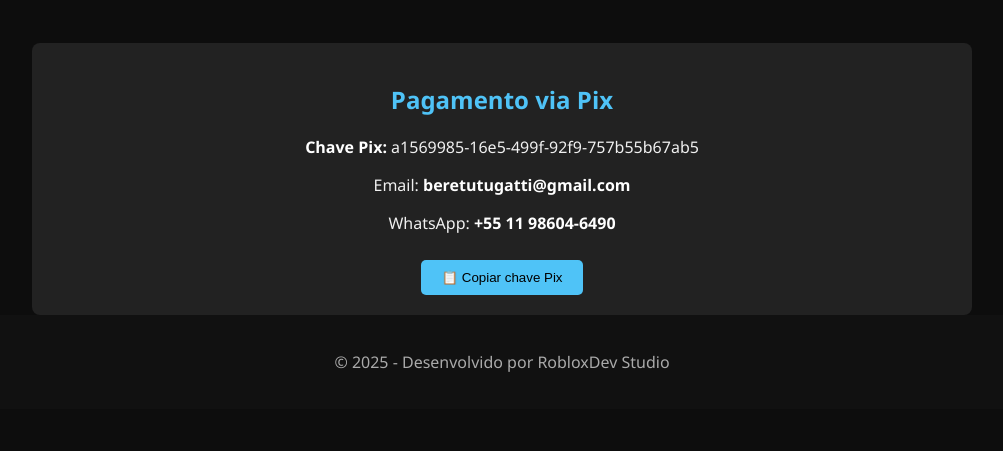
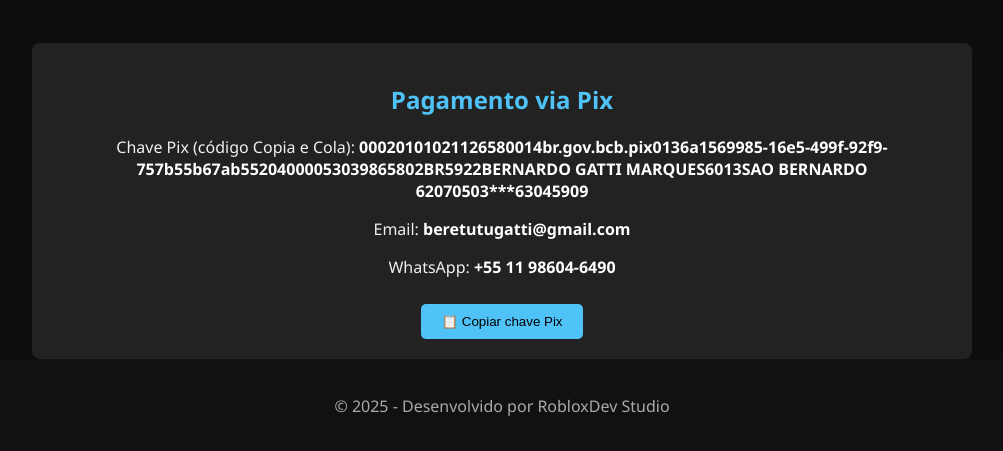
Before and after one commit to begatti530/Site-Roblox-Studio, a plain HTML site: page index.html in a window 1280 px wide. Shown: the part 3022-3473 px from the top of the page, without its empty margins (138-1141 px from the left). Before the commit the page ends 3431 px from the top, so only its background shows below. Drawn offline with Linux system fonts and the light colour scheme.

Commit message:
Update index.html

```diff
--- a/index.html
+++ b/index.html
@@ -108,7 +108,7 @@
 
 <section class="pix">
   <h2>Pagamento via Pix</h2>
- <p><strong>Chave Pix:</strong> a1569985-16e5-499f-92f9-757b55b67ab5
+  <p>Chave Pix (código Copia e Cola): <strong id="pix">00020101021126580014br.gov.bcb.pix0136a1569985-16e5-499f-92f9-757b55b67ab55204000053039865802BR5922BERNARDO GATTI MARQUES6013SAO BERNARDO 62070503***63045909</strong></p>
   <p>Email: <strong>beretutugatti@gmail.com</strong></p>
   <p>WhatsApp: <strong>+55 11 98604-6490</strong></p>
   <button onclick="copiarPix()">📋 Copiar chave Pix</button>
```
